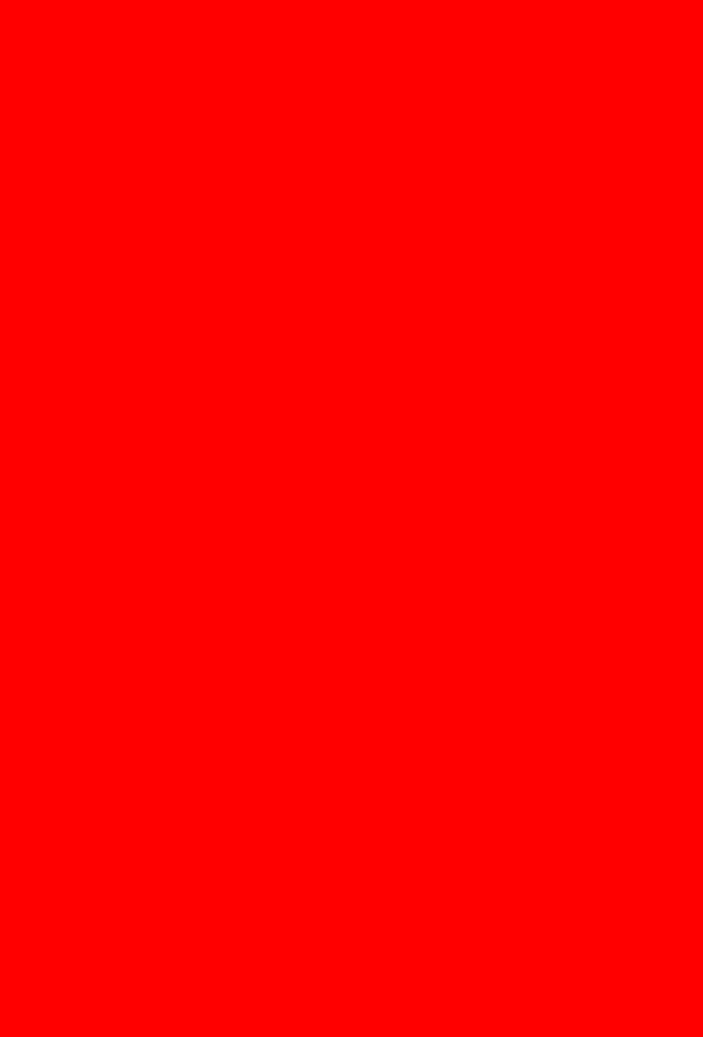
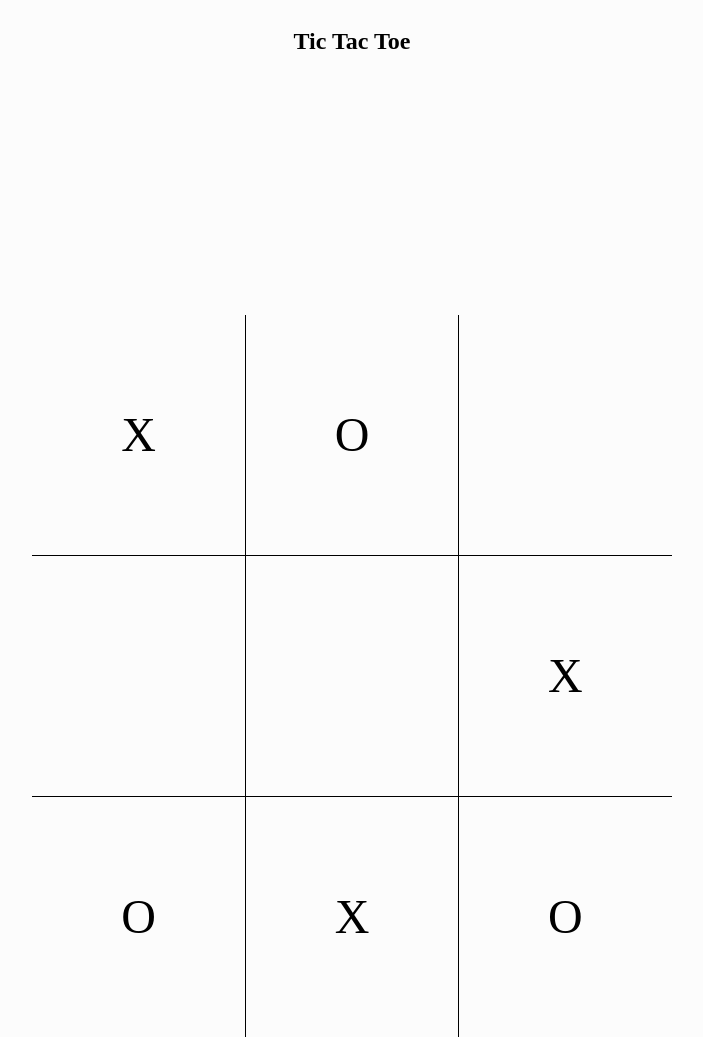
Before and after one commit to Dezzep/tic-tac-toe, a plain HTML site: page index.html in a window 1280 px wide. Shown: the whole page, without its empty margins (288-991 px from the left). Before the commit the page ends 800 px from the top, so only its background shows below. Drawn offline with Linux system fonts and the light colour scheme.

Commit message:
styled the tic tac toe interface on the dom

```diff
--- a/index.html
+++ b/index.html
@@ -9,6 +9,19 @@
   <script src="script.js"> defer</script>
 </head>
 <body>
-
+  <Header>
+    <h2>Tic Tac Toe</h2>
+  </Header>
+  <div id="tic-tac-toe">
+    <div id="top0">X</div>
+    <div id="top1">O</div>
+    <div id="top2"></div>
+    <div id="mid0"></div>
+    <div id="mid1"></div>
+    <div id="mid2">X</div>
+    <div id="bot0">O</div>
+    <div id="bot1">X</div>
+    <div id="bot2">O</div>
+  </div>
 </body>
 </html>
--- a/script.js
+++ b/script.js
@@ -1 +1,19 @@
 console.log("Hello World!")
+
+
+//Create a module for GameBoard
+const gameBoard = (() => {
+
+  const boardLayout = ['top0', 'top1', 'top2',
+                      'middle0', 'middle1', 'middle2',
+                      'bottom0', 'bottom1', 'bottom2']
+
+  return{
+    boardLayout
+  };
+
+})();
+console.log(gameBoard.boardLayout)
+//create a module for displayController
+
+//create a factory for players
--- a/styles/sass.scss
+++ b/styles/sass.scss
@@ -1 +1,33 @@
-body{background-color:red;}
+body{
+  background-color: #fcfcfc;
+  display:flex;
+  flex-direction:column;
+  justify-content: center;
+  align-items: center;
+  gap:15em;
+}
+
+
+#tic-tac-toe{
+  display:grid;
+  grid-template-columns: 1fr 1fr 1fr;
+  height:40em;
+  width:40em;
+
+}
+
+#top0,#top1,#top2,#mid0,#mid1,#mid2{
+  border-bottom: 1px solid black;
+}
+#top1,#mid1,#bot1{
+  border-right:1px solid #000;
+  border-left:1px solid #000;
+}
+
+#top0,#top1,#top2,#mid0,#mid1,#mid2,#bot0,#bot1,#bot2{
+  font-size:3em;
+  height:5em;
+  display:flex;
+  justify-content: center;
+  align-items: center;
+}
```
Also changed, not shown: styles/style.css, 1 other file.
